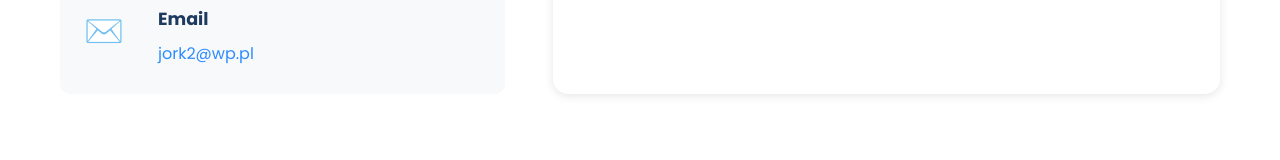
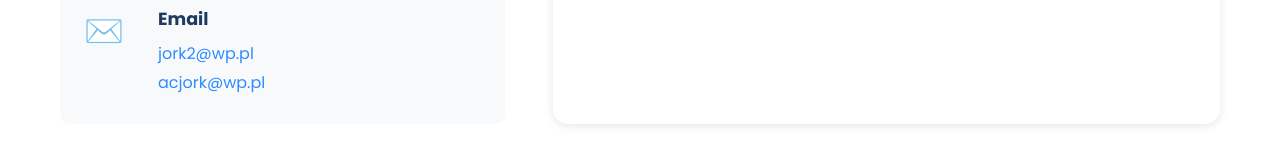
Before and after one commit to marcinpolinski/agencja-celna-jork, a plain HTML site: page index.html in a window 1280 px wide. Shown: the part 5375-5535 px from the top of the page. Drawn offline with Linux system fonts and the light colour scheme; grey boxes are pictures that could not be loaded.

Commit message:
Add second email address to contact section

```diff
--- a/index.html
+++ b/index.html
@@ -267,6 +267,7 @@
                         <div>
                             <h3>Email</h3>
                             <p><a href="mailto:jork2@wp.pl">jork2@wp.pl</a></p>
+                            <p><a href="mailto:acjork@wp.pl">acjork@wp.pl</a></p>
                         </div>
                     </div>
                 </div>
```
